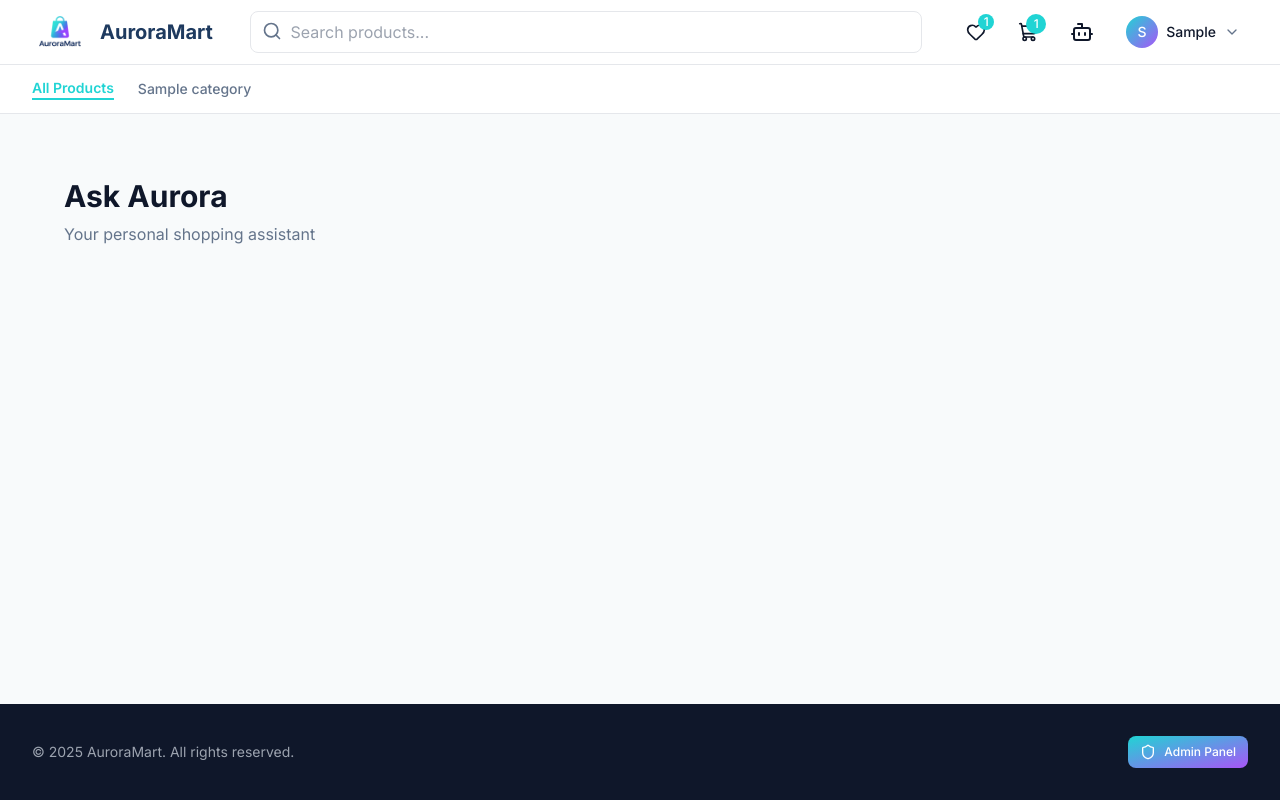
After one commit to happyweijie/AuroraMart, a Django app: page /aurora/ in a window 1280 px wide. The commit adds this page. Run offline with Django 4.2, Linux system fonts and the light colour scheme; a user stored in the database is signed in; data comes from the database, SQL or seed files in the repository; tables that the repository leaves empty hold one stand-in row (values such as "Sample post"); some libraries are stand-ins or nearby versions.

Commit message:
setup pages for aurora and models

```diff
--- a/auroramart/storefront/models.py
+++ b/auroramart/storefront/models.py
@@ -218,3 +218,41 @@ class ChatMessage(models.Model):
 
 	def __str__(self):
 		return f"{self.sender} message"
+
+# AI Chatbot
+class AiChatSession(models.Model):
+    # Links to the user
+    customer = models.ForeignKey(Customer, on_delete=models.CASCADE, related_name='ai_chat_sessions')
+    title = models.CharField(max_length=255, blank=True, default="New Aurora Chat")
+
+    # Metadata for sorting and display
+    created_at = models.DateTimeField(auto_now_add=True)
+    updated_at = models.DateTimeField(auto_now=True)
+
+    # Status for clearing/archiving
+    is_active = models.BooleanField(default=True)
+
+    class Meta:
+        # Show newest sessions first
+        ordering = ['-updated_at']
+
+class AiChatMessage(models.Model):
+    session = models.ForeignKey(
+        AiChatSession,
+        on_delete=models.CASCADE,
+        related_name='messages' # Use this to fetch the messages for a session
+    )
+
+    SENDER_CHOICES = [
+        ('user', 'User'),
+        ('assistant', 'Aurora Assistant'),
+    ]
+    sender = models.CharField(max_length=10, choices=SENDER_CHOICES)
+    content = models.TextField()
+    token_usage = models.IntegerField(default=0)
+    model_used = models.CharField(max_length=50, blank=True, null=True)
+
+    timestamp = models.DateTimeField(auto_now_add=True)
+
+    class Meta:
+        ordering = ['timestamp']
--- a/auroramart/storefront/urls.py
+++ b/auroramart/storefront/urls.py
@@ -41,4 +41,7 @@ urlpatterns = [
 
     # Flash Sale Products
     path('flash-sale/', views.flash_sale_products, name='flash_sale_products'),
+
+    # Chatbot Integration
+    path('aurora/', views.aurora_chatbot_view, name='aurora_chatbot'),
 ]
--- a/auroramart/storefront/views.py
+++ b/auroramart/storefront/views.py
@@ -1,3 +1,4 @@
+from django.http import JsonResponse
 from django.shortcuts import render, get_object_or_404, redirect
 from django.core.paginator import Paginator
 from django.db.models import Count, Q
@@ -7,7 +8,7 @@ from django.db import transaction
 from django.utils import timezone
 from datetime import date, timedelta
 from decimal import Decimal
-from .models import Product, Category, Cart, CartItem, Order, OrderItem, Review, Watchlist, WatchlistItem, Promotion, ChatSession, ChatMessage
+from .models import Product, Category, Cart, CartItem, Order, OrderItem, Review, Watchlist, WatchlistItem, Promotion, ChatSession, ChatMessage, AiChatSession, AiChatMessage
 from users.models import Customer
 from .forms import CheckoutForm, ReviewForm, ChatForm, ChatMessageForm
 from mlservices.get_recommendations import get_product_recommendations
@@ -1206,3 +1207,33 @@ def flash_sale_products(request):
     }
 
     return render(request, 'storefront/flash_sale_products.html', context)
+
+# Aurora Chatbot Integration
+@login_required
+def aurora_chatbot_view(request):
+    """Render the Aurora chatbot interface"""
+    customer = request.user.customer_profile
+
+    session = AiChatSession.objects.filter(customer=customer, is_active=True).first()
+    if not session:
+        session = AiChatSession.objects.create(customer=customer)
+
+    return render(request, 'storefront/aurora.html', {
+        "session": session,
+    })
+
+@login_required
+def ask_aurora(request):
+    """Handle user queries to the Aurora chatbot"""
+    if request.method == 'POST':
+        user_query = request.POST.get('query', '').strip()
+        if user_query:
+            # Here we would integrate with the Aurora chatbot backend
+            # For demonstration, we'll return a placeholder response
+            bot_response = f"Aurora says: I'm here to help you with '{user_query}'!"
+
+            return JsonResponse({'response': bot_response})
+        else:
+            return JsonResponse({'error': 'Query cannot be empty.'}, status=400)
+    else:
+        return JsonResponse({'error': 'Invalid request method.'}, status=405)
--- /dev/null
+++ b/auroramart/templates/storefront/aurora.html
@@ -0,0 +1,12 @@
+{% extends "storefront_base.html" %}
+{% load static %}
+
+{% block page_content %}
+    <div class="max-w-7xl mx-auto px-4 sm:px-6 lg:px-8 py-8">
+        <!-- Page Header -->
+        <div class="mb-8">
+            <h1 class="text-3xl font-bold text-foreground mb-2">Ask Aurora</h1>
+            <p class="text-muted-foreground">Your personal shopping assistant</p>
+        </div>
+    </div>
+{% endblock%}
--- a/auroramart/templates/storefront/chat_list.html
+++ b/auroramart/templates/storefront/chat_list.html
@@ -11,8 +11,7 @@
             <p class="text-xs text-muted-foreground">Get an instant answer from our chat assistant.</p>
         </div>
         <div>
-            <!-- Change colour of Ask Aurora button to be more distinct from the Start New Chat button-->
-            <a href="#" class="inline-flex items-center gap-2 px-6 py-2 bg-green-600 text-white rounded-lg font-medium hover:bg-green-700 transition-colors whitespace-nowrap">
+            <a href="{% url 'storefront:aurora_chatbot' %}" class="inline-flex items-center gap-2 px-6 py-2 bg-green-600 text-white rounded-lg font-medium hover:bg-green-700 transition-colors whitespace-nowrap">
                 <i data-lucide="bot" class="w-4 h-4"></i>
                 Ask Aurora
             </a>
--- a/auroramart/templates/storefront_base.html
+++ b/auroramart/templates/storefront_base.html
@@ -57,7 +57,7 @@
                         </a>
 
                         <!-- HelpBot -->
-                        <a href="#" class="p-2 hover:bg-gray-100 rounded-lg relative" title="Help Bot">
+                        <a href="{% url 'storefront:aurora_chatbot' %}" class="p-2 hover:bg-gray-100 rounded-lg relative" title="Help Bot">
                             <i data-lucide="bot" class="w-6 h-6 text-foreground"></i>
                         </a>
 
@@ -103,7 +103,7 @@
                                     Support Chat
                                 </a>
 
-                                <a href="#" class="block px-4 py-2 text-sm text-foreground hover:bg-gray-100">
+                                <a href="{% url 'storefront:aurora_chatbot' %}" class="block px-4 py-2 text-sm text-foreground hover:bg-gray-100">
                                     <i data-lucide="bot" class="inline-block w-4 h-4 mr-2 text-muted-foreground"></i>
                                     Ask Aurora
                                 </a>
```
Also changed, not shown: auroramart/storefront/migrations/0005_aichatsession_aichatmessage.py (added).
